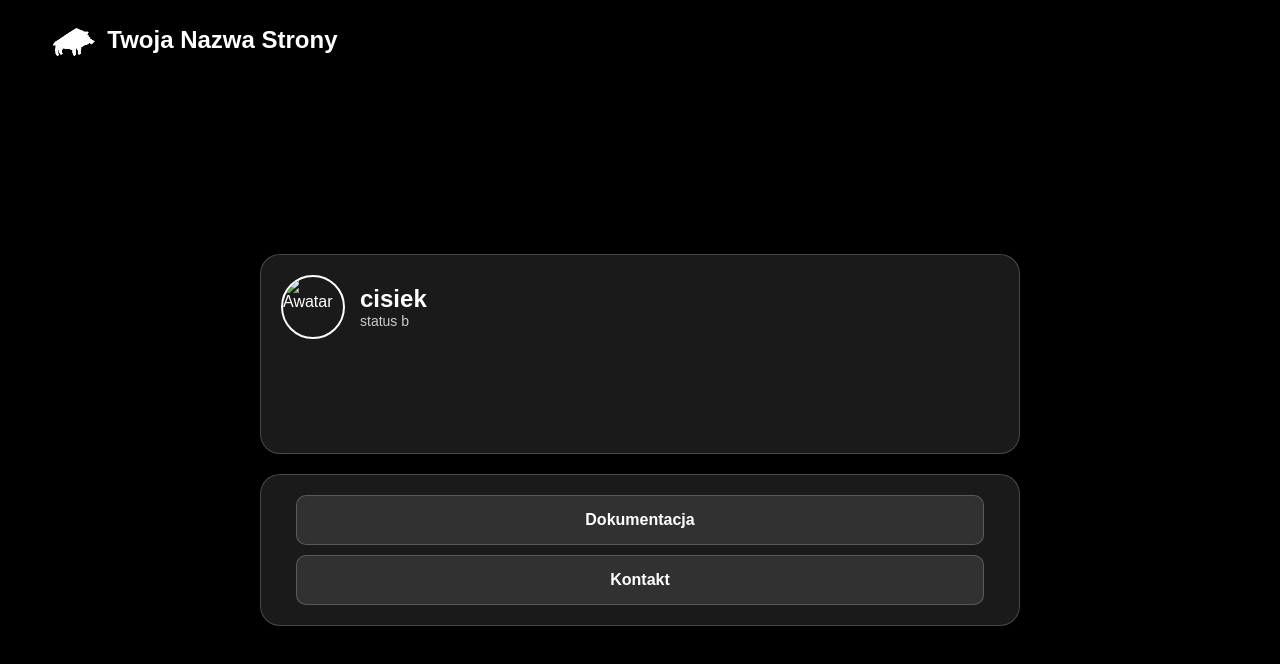
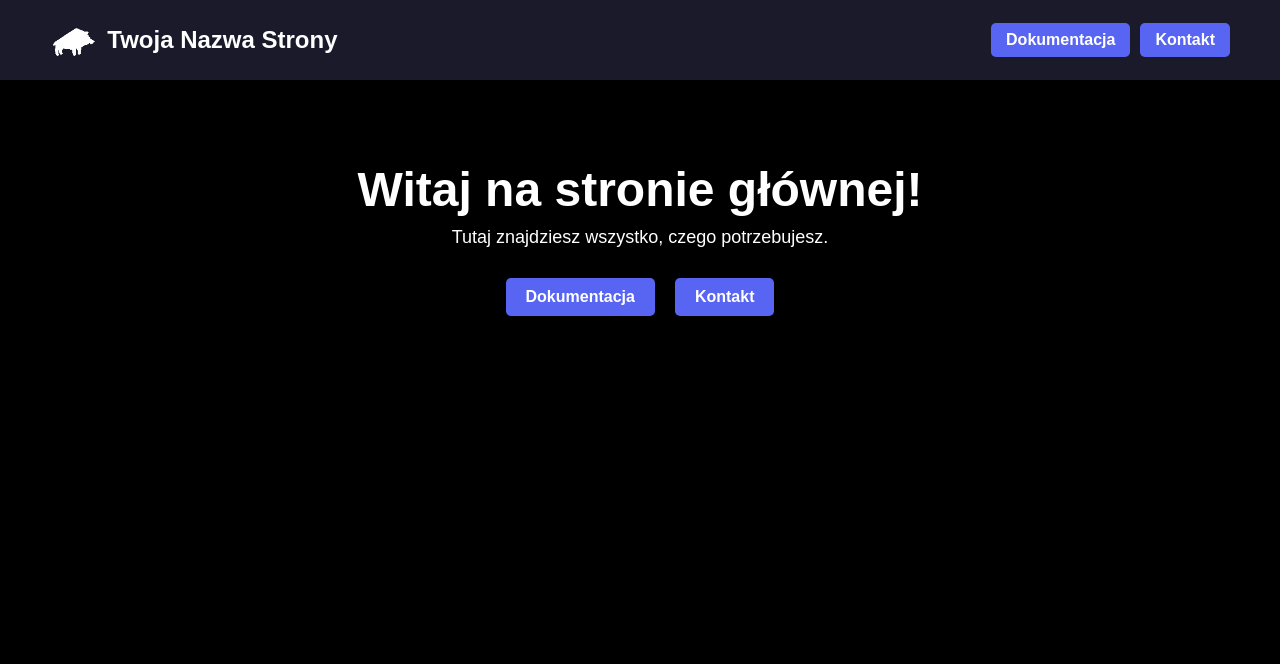
Before and after one commit to PudderMan/Bot-Discord-Docs., a plain HTML site: page index.html in a window 1280 px wide. Drawn offline with Linux system fonts and the light colour scheme; a web font is replaced by a local one.

Commit message:
stare ustawienie

```diff
--- a/index.html
+++ b/index.html
@@ -8,31 +8,27 @@
 </head>
 <body>
 
-    <header class="navbar">
+    <header class="main-header">
         <a href="index.html" class="logo">
             <img src="logo.png" alt="Logo Twojej Strony" class="logo-image">
             <span class="logo-text">Twoja Nazwa Strony</span>
         </a>
+        <nav class="nav-links top-right-nav">
+            <a href="docs.html" class="button top-button">Dokumentacja</a>
+            <a href="kontakt.html" class="button top-button">Kontakt</a>
+        </nav>
     </header>
 
-    <div class="main-container">
-
-        <div class="glass-panel main-panel">
-            <div class="profile-header">
-                <img src="avatar.png" alt="Awatar" class="profile-avatar">
-                <div class="profile-info">
-                    <h1>cisiek</h1>
-                    <p>status b</p>
-                </div>
-            </div>
+    <main class="main-content">
+        <div class="hero-section">
+            <h1 class="hero-title">Witaj na stronie głównej!</h1>
+            <p class="hero-subtitle">Tutaj znajdziesz wszystko, czego potrzebujesz.</p>
+            <nav class="nav-links center-nav">
+                <a href="docs.html" class="button center-button">Dokumentacja</a>
+                <a href="kontakt.html" class="button center-button">Kontakt</a>
+            </nav>
         </div>
-
-        <div class="glass-panel bottom-panel button-panel">
-            <a href="docs.html" class="button">Dokumentacja</a>
-            <a href="kontakt.html" class="button">Kontakt</a>
-        </div>
-
-    </div>
+    </main>
 
 </body>
 </html>
--- a/style.css
+++ b/style.css
@@ -1,32 +1,27 @@
-/* Importowanie czcionki z Google Fonts */
+/* Importowanie czcionki */
 @import url('https://fonts.googleapis.com/css2?family=Tiny5&display=swap');
 
 /* Podstawowe style dla całej strony */
 body {
     margin: 0;
-    font-family: 'Tiny5', sans-serif; /* Zmieniono czcionkę */
+    font-family: 'Tiny5', sans-serif;
     background-color: #000;
     color: #fff;
-    background-image: url('background.jpg');
-    background-size: cover;
-    background-position: center;
-    background-attachment: fixed;
     min-height: 100vh;
-    display: flex;
-    flex-direction: column;
-    align-items: center;
 }
 
-/* Styl dla paska nawigacji */
-.navbar {
+/* Styl dla górnego nagłówka */
+.main-header {
+    background-color: #1a1a2b; /* Ciemny kolor nagłówka */
+    padding: 20px 50px;
     display: flex;
-    justify-content: flex-start;
-    padding: 20px 50px;
+    justify-content: space-between;
+    align-items: center;
     width: 100%;
     box-sizing: border-box;
 }
 
-/* Styl dla kontenera logo (linku <a>) */
+/* Styl dla kontenera logo i nazwy */
 .logo {
     display: flex;
     align-items: center;
@@ -35,98 +30,99 @@ body {
     color: inherit;
 }
 
-/* Styl dla obrazka logo */
 .logo-image {
     height: 40px;
     width: auto;
 }
 
-/* Styl dla tekstu z nazwą strony */
 .logo-text {
     font-size: 24px;
     font-weight: 700;
     color: #fff;
-    text-decoration: none;
 }
 
-/* Styl dla głównego kontenera, który centruje panele */
-.main-container {
-    flex: 1;
+/* Styl dla kontenera z główną treścią */
+.main-content {
     display: flex;
-    flex-direction: column;
+    justify-content: center;
     align-items: center;
-    justify-content: center;
-    gap: 20px;
-    padding: 20px;
-    max-width: 800px;
+    text-align: center;
+    flex-grow: 1;
     width: 100%;
+    padding: 50px;
     box-sizing: border-box;
 }
 
-/* Podstawowy styl dla przezroczystych paneli */
-.glass-panel {
-    background: rgba(255, 255, 255, 0.1);
-    border-radius: 20px;
-    border: 1px solid rgba(255, 255, 255, 0.2);
-    box-shadow: 0 4px 30px rgba(0, 0, 0, 0.1);
-    backdrop-filter: blur(10px);
-    -webkit-backdrop-filter: blur(10px);
-    padding: 20px;
+.hero-section {
+    max-width: 800px;
     width: 100%;
-    box-sizing: border-box;
-    text-align: left;
 }
 
-.main-panel {
-    min-height: 200px;
+.hero-title {
+    font-size: 48px;
+    margin-bottom: 10px;
 }
 
-.profile-header {
-    display: flex;
-    align-items: center;
-    gap: 15px;
+.hero-subtitle {
+    font-size: 18px;
+    margin: 0 auto 30px;
 }
 
-.profile-avatar {
-    width: 60px;
-    height: 60px;
-    border-radius: 50%;
-    border: 2px solid #fff;
+/* Styl dla guzików */
+.button {
+    display: inline-block;
+    padding: 10px 20px;
+    background-color: #5865f2;
+    color: #fff;
+    text-decoration: none;
+    border-radius: 5px;
+    font-weight: 600;
+    transition: background-color 0.3s ease;
 }
 
-.profile-info h1 {
-    margin: 0;
-    font-size: 24px;
+.button:hover {
+    background-color: #4a54c8;
 }
 
-.profile-info p {
-    margin: 0;
-    font-size: 14px;
-    color: #ccc;
-}
-
-/* Style dla panelu z guzikami */
-.button-panel {
+/* Styl dla nawigacji w prawym górnym rogu */
+.top-right-nav {
     display: flex;
-    flex-direction: column;
-    align-items: center;
     gap: 10px;
 }
 
-.button {
-    display: inline-block;
-    width: 90%;
-    text-align: center;
-    padding: 15px 20px;
-    background: rgba(255, 255, 255, 0.1);
-    border: 1px solid rgba(255, 255, 255, 0.2);
-    border-radius: 10px;
-    color: #fff;
-    text-decoration: none;
-    font-weight: 600;
-    transition: background 0.3s ease;
+.top-right-nav .button {
+    padding: 8px 15px;
 }
 
-.button:hover {
-    background: rgba(255, 255, 255, 0.2);
+/* Styl dla nawigacji na środku strony */
+.center-nav {
+    display: flex;
+    justify-content: center;
+    gap: 20px;
+    margin-top: 20px;
 }
+
+/* Style dla stron z treścią (docs, kontakt) */
+.content-page {
+    flex-direction: column;
+    text-align: left;
+    max-width: 800px;
+}
+
+.content-title {
+    font-size: 36px;
+    margin-bottom: 20px;
+}
+
+.content-text {
+    font-size: 18px;
+}
+
+.content-page ul {
+    list-style: none;
+    padding: 0;
+}
+
+.content-page li {
+    margin-bottom: 10px;
+}
```
Also changed, not shown: docs.html (+9 -8 lines), kontakt.html (+13 -11 lines).
